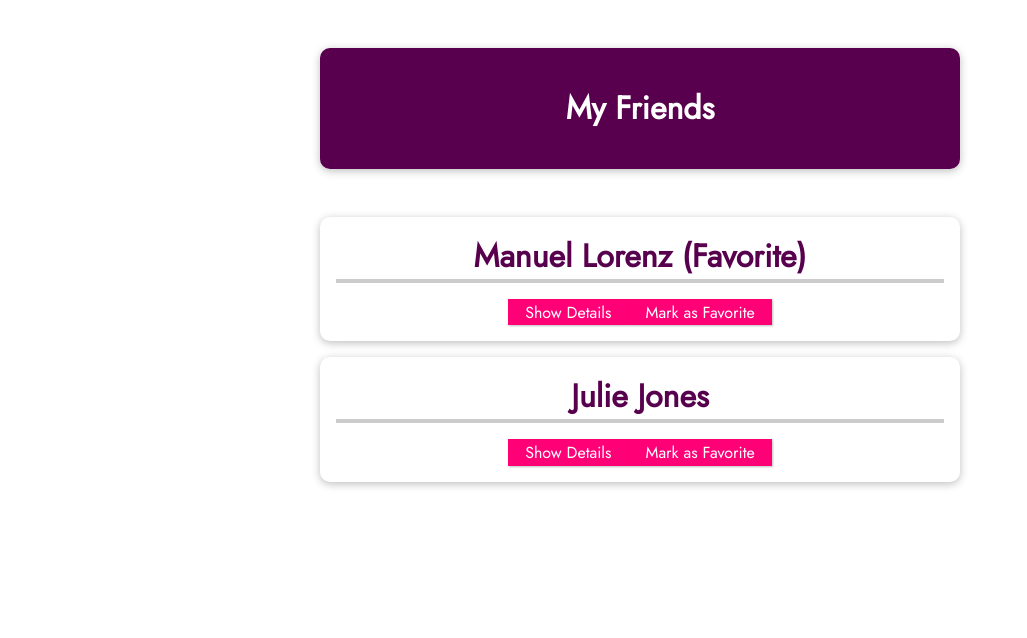
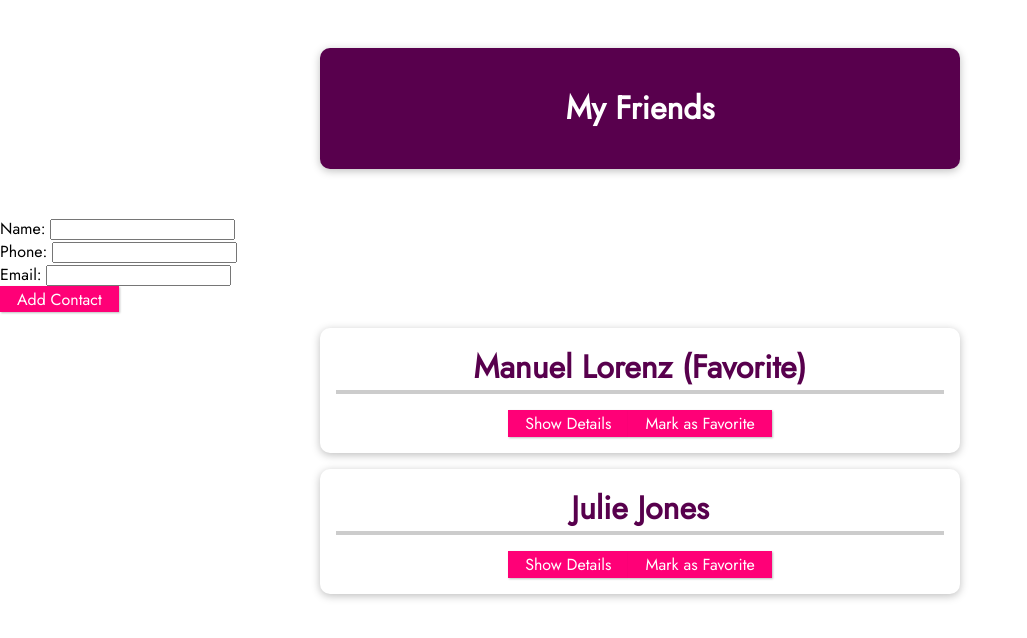
Before and after one commit to Nebucatnetzer/vuejs_course, a Vue app in the folder vue-cli-01-a-new-vue-project/: page / in a window 1280 px wide. Shown: the top 638 px of the page, without its empty margins (0-1027 px from the left). Built offline with nearby package versions, Linux system fonts and the light colour scheme.

Commit message:
add a NewFriend component

```diff
--- a/vue-cli-01-a-new-vue-project/src/App.vue
+++ b/vue-cli-01-a-new-vue-project/src/App.vue
@@ -1,6 +1,7 @@
 <template>
     <div>
         <header><h1>My Friends</h1></header>
+        <new-friend></new-friend>
         <ul>
             <friend-contact
                 v-for="friend in friends"
--- /dev/null
+++ b/vue-cli-01-a-new-vue-project/src/components/NewFriend.vue
@@ -0,0 +1,21 @@
+<template>
+    <form>
+        <div>
+            <label>Name: </label>
+            <input type="text" />
+        </div>
+        <div>
+            <label>Phone: </label>
+            <input type="tel" />
+        </div>
+        <div>
+            <label>Email: </label>
+            <input type="email" />
+        </div>
+        <div><button>Add Contact</button></div>
+    </form>
+</template>
+
+<script>
+export default {};
+</script>
--- a/vue-cli-01-a-new-vue-project/src/main.js
+++ b/vue-cli-01-a-new-vue-project/src/main.js
@@ -1,10 +1,12 @@
 import { createApp } from "vue";
 
 import App from "./App.vue";
-import FriendContact from "./components/FriendContact";
+import FriendContact from "./components/FriendContact.vue";
+import NewFriend from "./components/NewFriend.vue";
 
 const app = createApp(App);
 
 app.component("friend-contact", FriendContact);
+app.component("new-friend", NewFriend);
 
 app.mount("#app");
```
